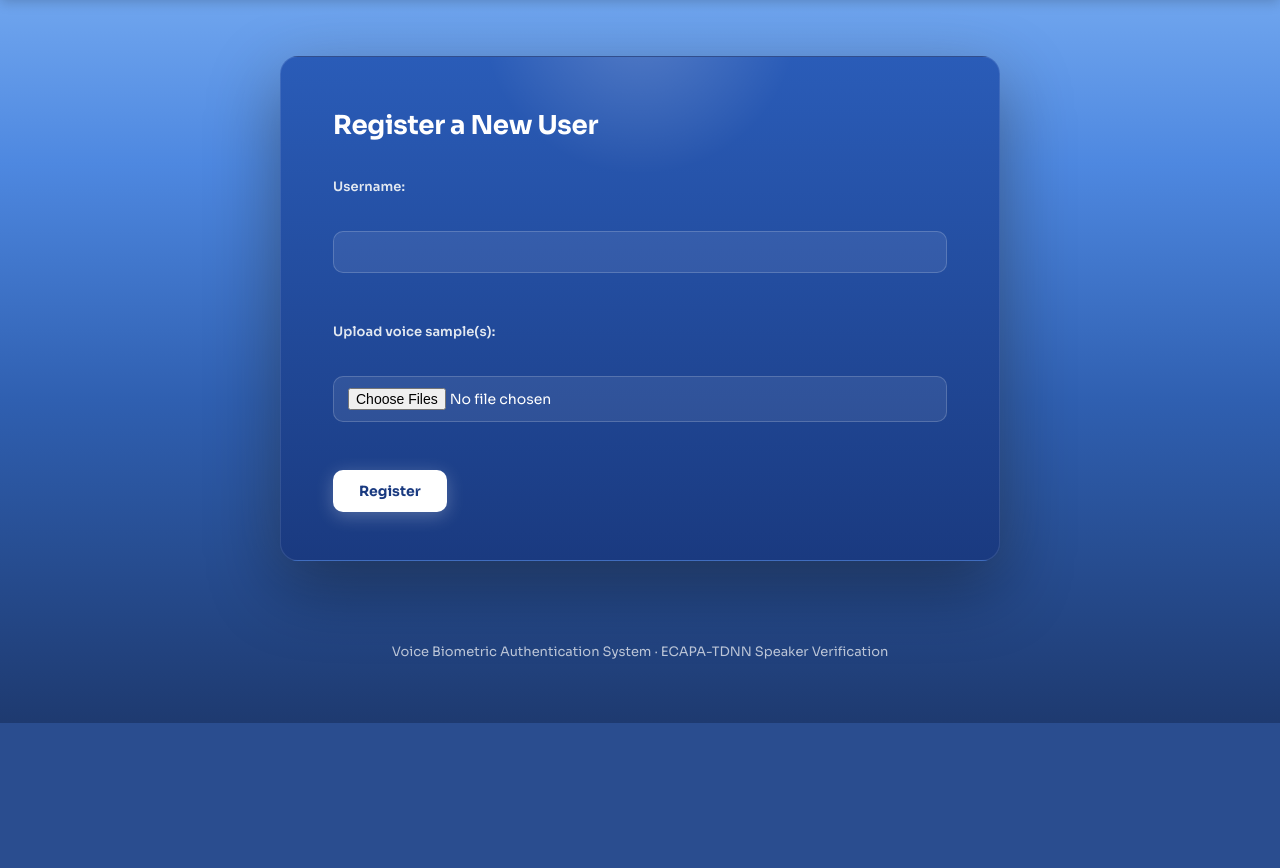
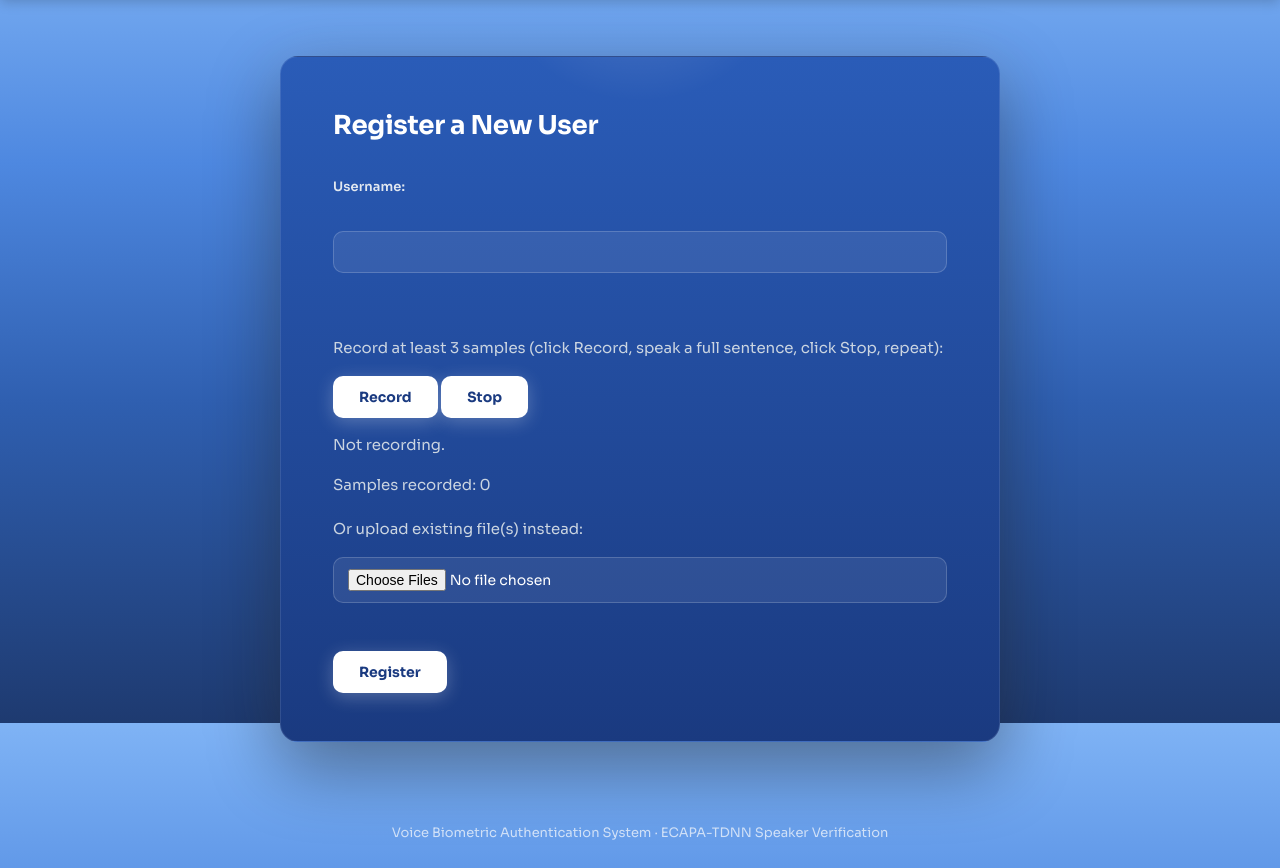
Before and after one commit to malkamaryam/machine_learning_tasks, a Flask app: page /register in a window 1280 px wide. Shown: the part 77-945 px from the top of the page. Before the commit the page ends 800 px from the top, so only its background shows below. Run offline with Flask 3, Linux system fonts and the light colour scheme.

Commit message:
Recording feature added

```diff
--- a/Biome Analytics Task 3/Voice Biometric Flask/templates/register.html
+++ b/Biome Analytics Task 3/Voice Biometric Flask/templates/register.html
@@ -1,19 +1,85 @@
 {% extends "base.html" %}
-
 {% block content %}
 <h1>Register a New User</h1>
-
 {% if message %}
 <div class="message {{ message_type }}">{{ message }}</div>
 {% endif %}
-
-<form method="POST" enctype="multipart/form-data">
+<form method="POST" enctype="multipart/form-data" id="registerForm">
     <label for="username">Username:</label><br>
     <input type="text" name="username" id="username" required><br><br>
 
-    <label for="voice_samples">Upload voice sample(s):</label><br>
-    <input type="file" name="voice_samples" id="voice_samples" accept=".wav,.mp3" multiple required><br><br>
+    <p>Record at least 3 samples (click Record, speak a full sentence, click Stop, repeat):</p>
+    <button type="button" id="recordBtn">Record</button>
+    <button type="button" id="stopBtn" disabled>Stop</button>
+    <p id="recordingStatus">Not recording.</p>
+    <p id="sampleCount">Samples recorded: 0</p>
+    <div id="audioPreviewContainer"></div>
+
+    <p style="margin-top:20px;">Or upload existing file(s) instead:</p>
+    <input type="file" name="voice_samples" id="voice_samples" accept=".wav,.mp3" multiple><br><br>
 
     <button type="submit">Register</button>
 </form>
+
+<script>
+let mediaRecorder;
+let audioChunks = [];
+let recordedFiles = [];
+
+const recordBtn = document.getElementById("recordBtn");
+const stopBtn = document.getElementById("stopBtn");
+const statusText = document.getElementById("recordingStatus");
+const countText = document.getElementById("sampleCount");
+const fileInput = document.getElementById("voice_samples");
+const previewContainer = document.getElementById("audioPreviewContainer");
+
+recordBtn.addEventListener("click", async () => {
+    const stream = await navigator.mediaDevices.getUserMedia({ audio: true });
+    mediaRecorder = new MediaRecorder(stream);
+    audioChunks = [];
+
+    mediaRecorder.ondataavailable = (e) => audioChunks.push(e.data);
+
+    mediaRecorder.onstop = () => {
+        const audioBlob = new Blob(audioChunks, { type: "audio/wav" });
+        const fileName = "sample_" + recordedFiles.length + ".wav";
+        const file = new File([audioBlob], fileName, { type: "audio/wav" });
+        recordedFiles.push(file);
+
+        const dataTransfer = new DataTransfer();
+        recordedFiles.forEach(f => dataTransfer.items.add(f));
+        fileInput.files = dataTransfer.files;
+
+        countText.textContent = "Samples recorded: " + recordedFiles.length;
+
+        const audioURL = URL.createObjectURL(audioBlob);
+        const audioElem = document.createElement("audio");
+        audioElem.controls = true;
+        audioElem.src = audioURL;
+        previewContainer.appendChild(audioElem);
+        previewContainer.appendChild(document.createElement("br"));
+
+        stream.getTracks().forEach(track => track.stop());
+    };
+
+    mediaRecorder.start();
+    statusText.textContent = "Recording... speak now!";
+    recordBtn.disabled = true;
+    stopBtn.disabled = false;
+});
+
+stopBtn.addEventListener("click", () => {
+    mediaRecorder.stop();
+    statusText.textContent = "Recording stopped.";
+    recordBtn.disabled = false;
+    stopBtn.disabled = true;
+});
+
+document.getElementById("registerForm").addEventListener("submit", (e) => {
+    if (recordedFiles.length === 0 && fileInput.files.length === 0) {
+        e.preventDefault();
+        alert("Please record at least one sample, or upload a file.");
+    }
+});
+</script>
 {% endblock %}
```
Also changed, not shown: Biome Analytics Task 3/Voice Biometric Flask/templates/authenticate.html (+68 -3 lines).
